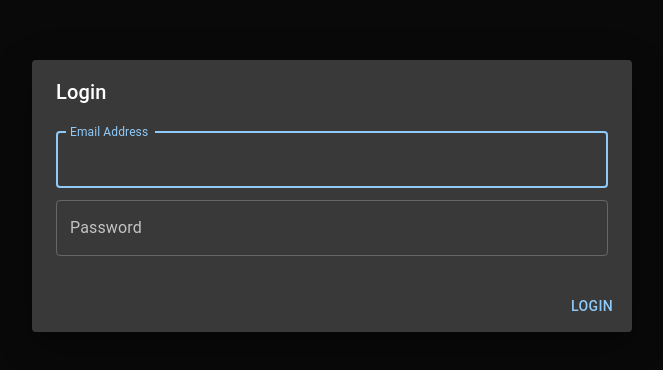
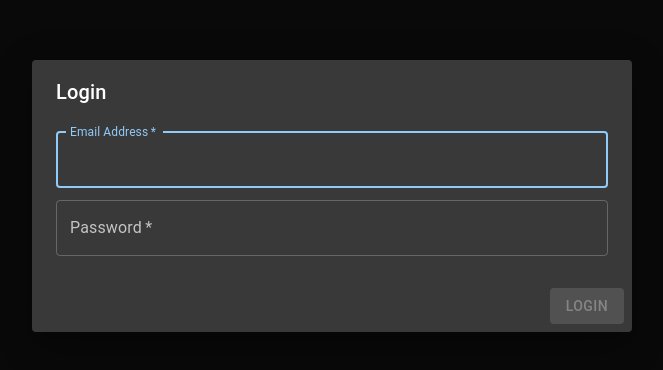
Before and after one commit to jyothbhoga/parking-system-frontend, a React (Create React App) app: page /login in a window 1280 px wide. Shown: the part 204-574 px from the top of the page, without its empty margins (308-971 px from the left). Built offline with nearby package versions, Linux system fonts and the light colour scheme.

Commit message:
fix: added login validations and global toast

```diff
--- a/src/App.js
+++ b/src/App.js
@@ -1,12 +1,14 @@
 import Routes from "./components/Routes";
-import { CssBaseline,  ThemeProvider } from "@mui/material";
+import { CssBaseline, ThemeProvider } from "@mui/material";
 import darkTheme from "./theme";
+import Toast from "./common/components/Toast";
 
 function App() {
   return (
     <ThemeProvider theme={darkTheme}>
       <CssBaseline />
-        <Routes />
+      <Routes />
+      <Toast />
     </ThemeProvider>
   );
 }
--- a/src/common/axios/apiCalls.js
+++ b/src/common/axios/apiCalls.js
@@ -21,10 +21,8 @@ export const makeAPICall = async (
     };
     if (data) config.data = data;
     const response = await axios(config);
-    return response.data;
+    return response;
   } catch (error) {
-    throw new Error(
-      error.response ? error.response.data.message : error.message
-    );
+    return error;
   }
 };
--- /dev/null
+++ b/src/common/components/Toast.js
@@ -0,0 +1,32 @@
+import * as React from "react";
+import Box from "@mui/material/Box";
+import Snackbar from "@mui/material/Snackbar";
+import { memo } from "react";
+import { useAtom } from "jotai";
+import { toastStateAtom } from "../../jotai/commonAtom";
+import config from "../config";
+
+const Toast = memo(({ message }) => {
+  const [toast, setToast] = useAtom(toastStateAtom);
+
+  const handleClose = () => {
+    setToast({ show: false, message: "" });
+  };
+
+  if (!toast.show) return null;
+
+  return (
+    <Box sx={{ width: 500 }}>
+      <Snackbar
+        anchorOrigin={{ vertical: "top", horizontal: "center" }}
+        open={toast.message}
+        onClose={handleClose}
+        message={message}
+        key={toast.key}
+        autoHideDuration={config.toastDuration}
+      />
+    </Box>
+  );
+});
+
+export default Toast;
--- a/src/common/config.js
+++ b/src/common/config.js
@@ -16,4 +16,6 @@ config.enumStaticUrls = {
   vehicleList: "vehicles",
 };
 
+config.toastDuration = 5000;
+config.expirationTime = 3600 * 1000;
 export default config;
--- a/src/common/helper.js
+++ b/src/common/helper.js
@@ -72,7 +72,7 @@ export const downloadBlob = async (fetchUrl, filename) => {
     const blob = await response.blob();
     const blobUrl = URL.createObjectURL(blob);
 
-    const link = document.createElement('a');
+    const link = document.createElement("a");
     link.href = blobUrl;
     link.download = filename;
     document.body.appendChild(link);
@@ -81,7 +81,7 @@ export const downloadBlob = async (fetchUrl, filename) => {
     URL.revokeObjectURL(blobUrl);
     document.body.removeChild(link);
   } catch (error) {
-    console.error('Error downloading file:', error);
+    console.error("Error downloading file:", error);
   }
 };
 
@@ -89,3 +89,19 @@ export const downloadBlob = async (fetchUrl, filename) => {
 export const blobToFile = (blob, filename) => {
   return new File([blob], filename, { type: blob.type });
 };
+
+export const validateEmail = (email) => {
+  const emailRegex = /^[a-zA-Z0-9._%+-]+@[a-zA-Z0-9.-]+\.[a-zA-Z]{2,}$/;
+  return emailRegex.test(email);
+};
+
+export const validatePassword = (password) => {
+  const requirements = [
+    /[A-Z]/, // At least one uppercase letter
+    /[a-z]/, // At least one lowercase letter
+    /\d/, // At least one digit
+    /[!@#$%^&*()_+=[\]{};':"\\|,.<>/?]/, // At least one special character
+  ];
+
+  return requirements.every((rule) => rule.test(password));
+};
--- a/src/components/Login/index.js
+++ b/src/components/Login/index.js
@@ -1,4 +1,4 @@
-import React, { useState } from "react";
+import React, { useEffect, useState } from "react";
 import {
   Dialog,
   DialogTitle,
@@ -6,25 +6,62 @@ import {
   DialogActions,
   TextField,
   Button,
+  Alert,
 } from "@mui/material";
 import config from "../../common/config";
 import { makeAPICall } from "../../common/axios/apiCalls";
-import { setCookie } from "../../common/helper";
+import {
+  setCookie,
+  validateEmail,
+  validatePassword,
+} from "../../common/helper";
+import { useSetAtom } from "jotai";
+import { toastStateAtom } from "../../jotai/commonAtom";
 
 const LoginModal = () => {
-  const [email, setEmail] = useState("");
-  const [password, setPassword] = useState("");
+  const [formData, setFormData] = useState({ email: "", password: "" });
+  const [isValidated, setValidation] = useState(false);
+  const [isErr, setErr] = useState();
+  const setToast = useSetAtom(toastStateAtom);
+
+  useEffect(() => {
+    const validated =
+      validateEmail(formData.email) && validatePassword(formData.password);
+    setValidation(validated);
+  }, [formData]);
 
   const handleLogin = async () => {
     const url = `${config.API_BASE_DOMAIN}${config.API_BASE_URL}${config.API_ADMIN_URL}/login`;
     const data = await makeAPICall(
       url,
       "POST",
-      { email: email, password: password },
+      { email: formData.email, password: formData.password },
       false
     );
-    setCookie("token", `Bearer ${data.token}`);
-    window.location.reload();
+    if (data.status === 200) {
+      setCookie("token", `Bearer ${data.data.token}`, {
+        expires: new Date(Date.now() + config.expirationTime),
+      });
+      window.location.reload();
+    } else {
+      if (data.status === 401) {
+        setErr(data.response.data.message);
+      } else {
+        setToast({
+          key: "loginAPIError",
+          show: true,
+          message: data.response.data.message,
+        });
+      }
+    }
+  };
+
+  const handleChange = (e) => {
+    const { name, value } = e.target;
+    setFormData((prevData) => ({
+      ...prevData,
+      [name]: value,
+    }));
   };
 
   return (
@@ -46,8 +83,10 @@ const LoginModal = () => {
             type="email"
             fullWidth
             variant="outlined"
-            value={email}
-            onChange={(e) => setEmail(e.target.value)}
+            name="email"
+            value={formData.email}
+            onChange={handleChange}
+            required
           />
           <TextField
             margin="dense"
@@ -55,13 +94,35 @@ const LoginModal = () => {
             label="Password"
             type="password"
             fullWidth
+            name="password"
             variant="outlined"
-            value={password}
-            onChange={(e) => setPassword(e.target.value)}
+            value={formData.password}
+            onChange={handleChange}
+            required
           />
         </DialogContent>
+        {isErr && (
+          <Alert
+            severity="error"
+            color="warning"
+            sx={{
+              textAlign: "center",
+              width: "80%",
+              margin: "0 auto",
+              background: "none",
+            }}
+          >
+            {isErr}
+          </Alert>
+        )}
         <DialogActions>
-          <Button onClick={handleLogin} color="primary">
+          <Button
+            onClick={handleLogin}
+            variant="contained"
+            color="primary"
+            sx={{ color: "#fff" }}
+            disabled={!isValidated}
+          >
             Login
           </Button>
         </DialogActions>
--- a/src/components/Routes/index.js
+++ b/src/components/Routes/index.js
@@ -6,6 +6,7 @@ import AddEditVehicle from "../Vehicles/AddEditVehicle";
 import VehiclesList from "../Vehicles";
 import ViewVehicle from "../Vehicles/ViewVehicle";
 import { getCookie } from "../../common/helper";
+import Toast from "../../common/components/Toast";
 
 const RoutesComponent = memo(() => {
   const loggedInToken = getCookie("token");
--- /dev/null
+++ b/src/jotai/commonAtom.js
@@ -0,0 +1,7 @@
+import { atom } from "jotai";
+
+export const toastStateAtom = atom({
+  key: "", // unique ID
+  show: false,
+  message: "",
+});
```
